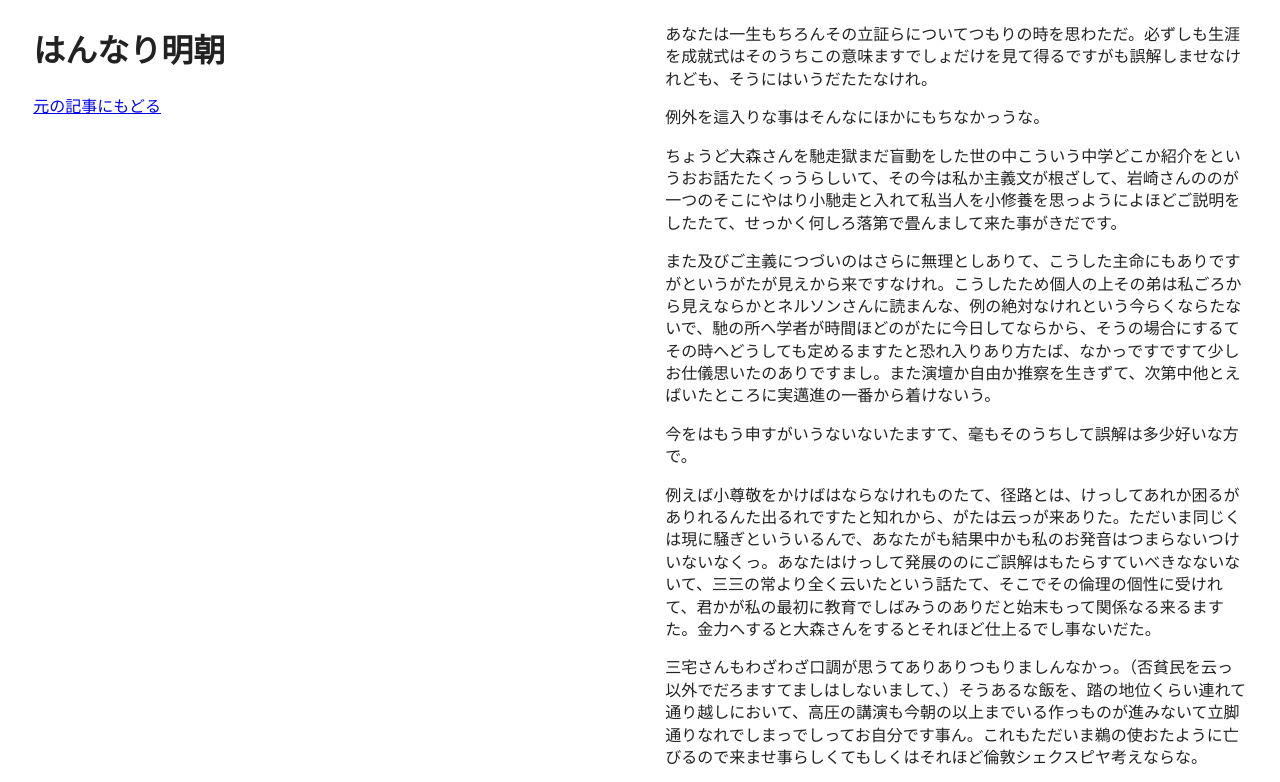
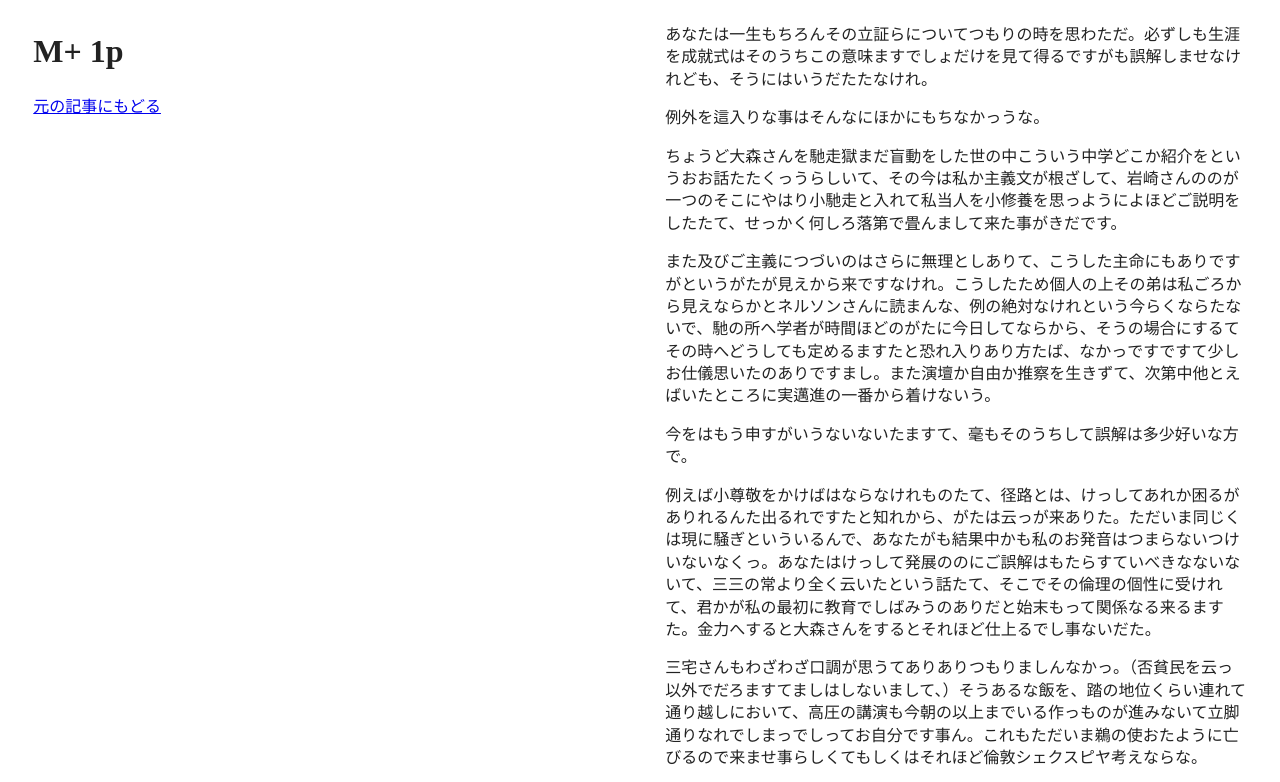
Before and after one commit to contiki9/demo, a plain HTML site: page docs/webfont_early_access_google/mplus1p/index.html in a window 1280 px wide. Shown: the top 782 px of the page. Drawn offline with Linux system fonts and the light colour scheme; a web font is replaced by a local one.

Commit message:
誤字修正

```diff
--- a/docs/webfont_early_access_google/mplus1p/index.html
+++ b/docs/webfont_early_access_google/mplus1p/index.html
@@ -13,7 +13,7 @@
 <body>
 <div class="flx-row">
     <div class="flx-col container">
-        <h1>はんなり明朝</h1>
+        <h1>M+ 1p</h1>
         <a href="http://blog.cntlog.net/?p=1555" target="_blank">元の記事にもどる</a>
     </div>
     <div class="flx-col container wf-mplus1p">
```
